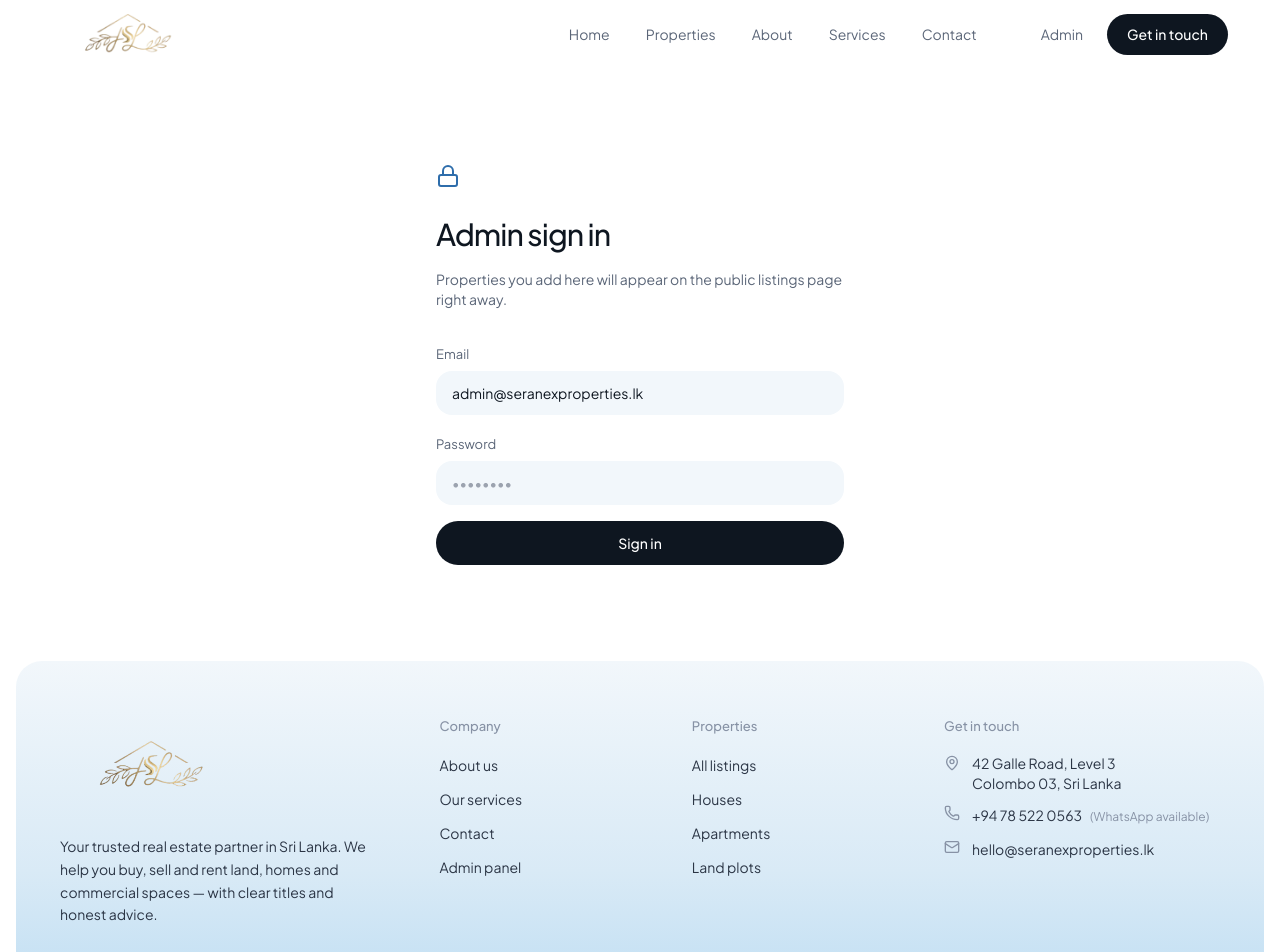
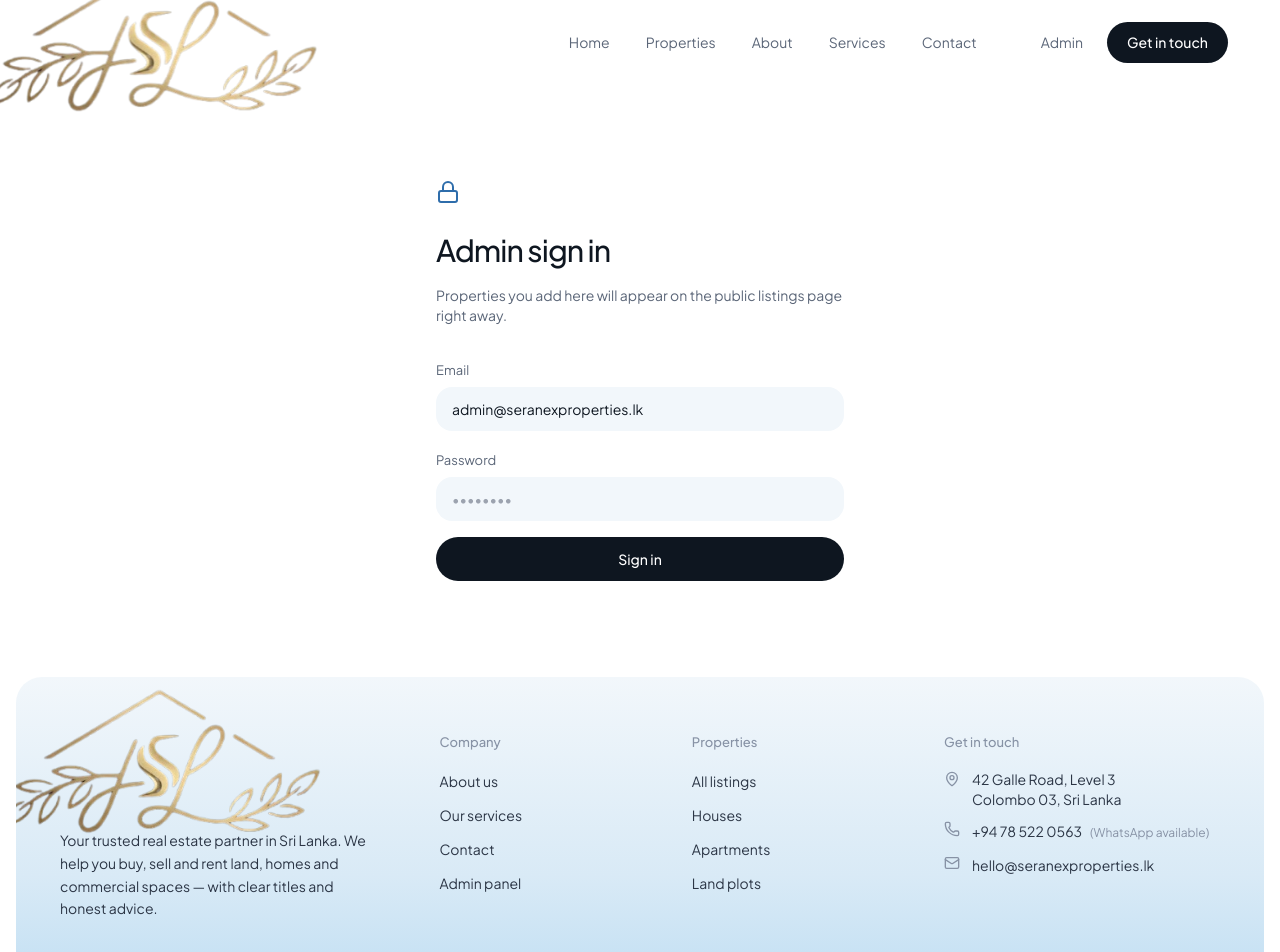
Before and after one commit to chithilamanul1/home-and-living-real-estate, a React (Vite) app: page /admin in a window 1280 px wide. Shown: the top 952 px of the page. Built offline with nearby package versions, Linux system fonts and the light colour scheme.

Commit message:
Scale up logo to 3x

```diff
--- a/src/components/layout/Footer.tsx
+++ b/src/components/layout/Footer.tsx
@@ -34,8 +34,8 @@ export function Footer() {
             >
                 <div className="mx-auto grid max-w-[1160px] gap-10 lg:grid-cols-[1.6fr_1fr_1fr_1.3fr]">
                     <div>
-                        <Link to="/" className="inline-block">
-                            <img src="/logo.png" alt="Seranex Properties" className="h-24 w-auto" />
+                        <Link to="/" className="inline-block flex items-center justify-center w-56 h-24 -ml-4 -mt-4">
+                            <img src="/logo.png" alt="Seranex Properties" className="h-56 w-auto scale-[2.5] object-contain" />
                         </Link>
                         <p className="mt-4 max-w-xs text-sm leading-relaxed text-ink-700">
                             Your trusted real estate partner in Sri Lanka. We help you buy, sell and rent land,
--- a/src/components/layout/Header.tsx
+++ b/src/components/layout/Header.tsx
@@ -20,9 +20,9 @@ export function Header() {
 
     return (
         <header className="sticky top-0 z-50 w-full bg-white/85 backdrop-blur">
-            <div className="mx-auto flex h-[68px] max-w-[1240px] items-center gap-8 px-5 lg:px-8">
-                <Link to="/" className="shrink-0">
-                    <img src="/logo.png" alt="Seranex Properties" className="h-20 w-auto" />
+            <div className="mx-auto flex h-[84px] max-w-[1240px] items-center gap-8 px-5 lg:px-8">
+                <Link to="/" className="shrink-0 flex items-center justify-center w-48 h-full">
+                    <img src="/logo.png" alt="Seranex Properties" className="h-48 w-auto scale-[3] object-contain" />
                 </Link>
 
                 <nav aria-label="Primary" className="ml-auto hidden items-center gap-1 lg:flex">
```
